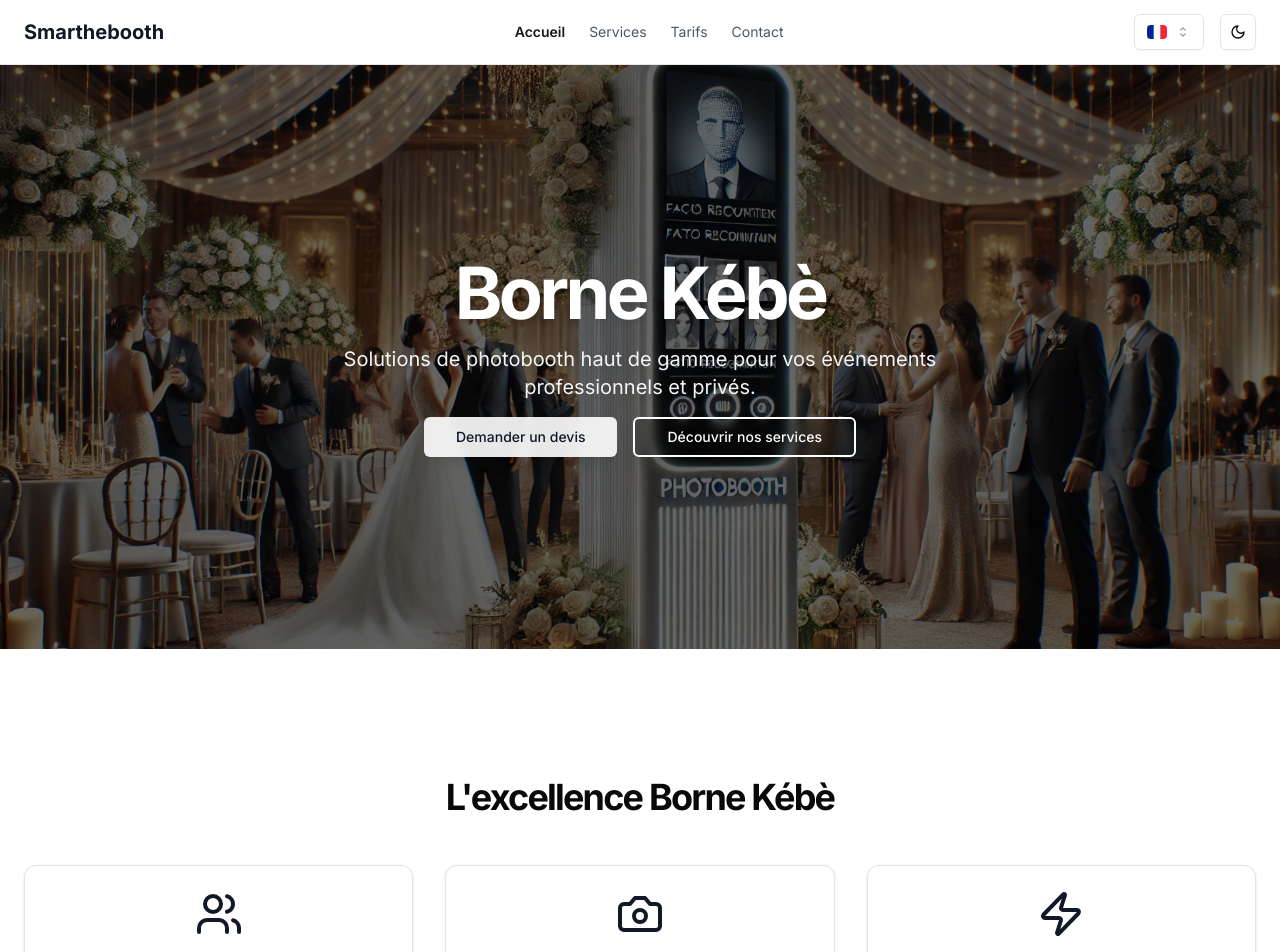
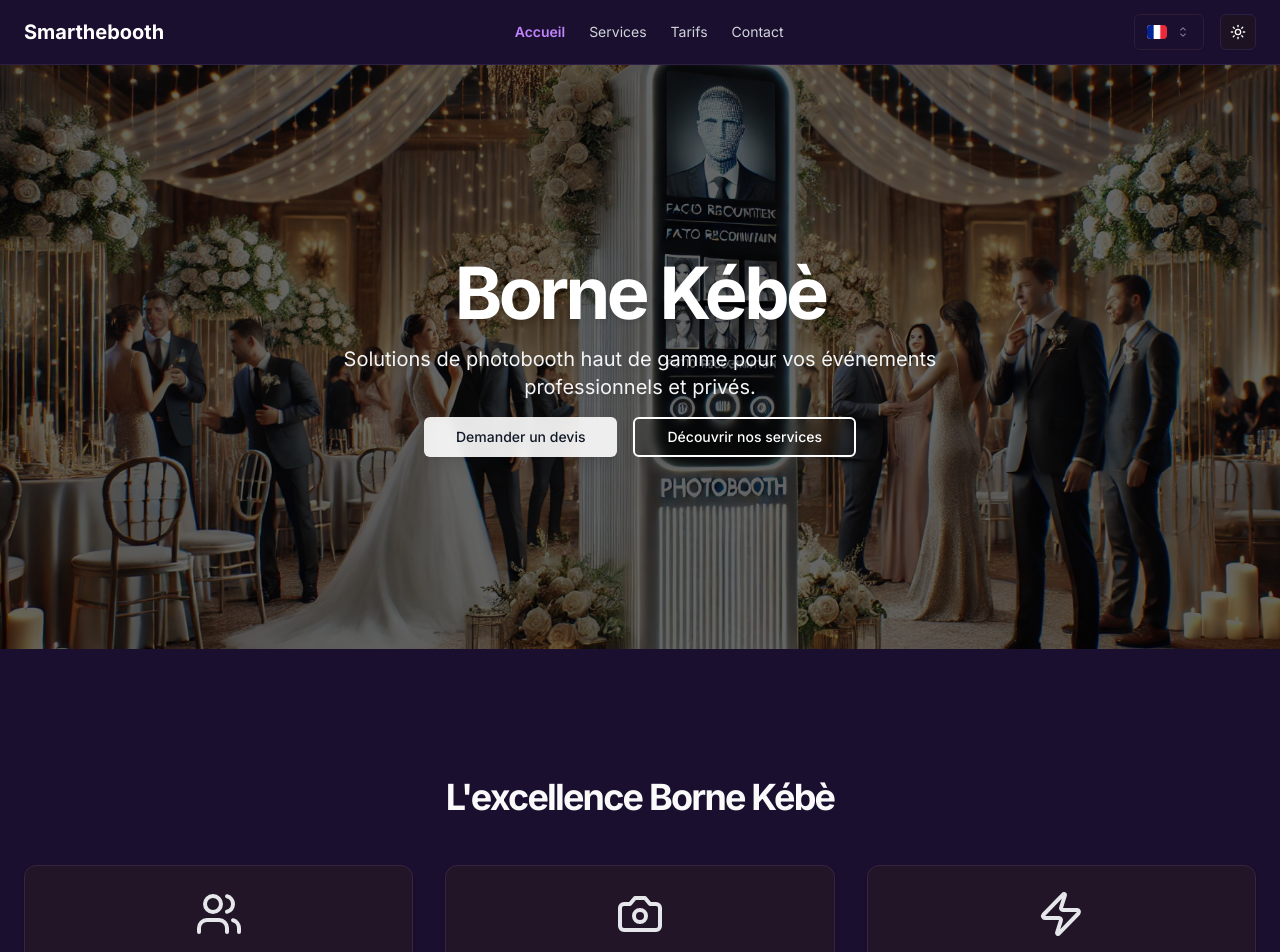
Before and after one commit to e-jaafar/borne-kebe, a Next.js app: page / in a window 1280 px wide. Shown: the top 952 px of the page. Built offline with nearby package versions, Linux system fonts and the light colour scheme; no server answers.

Commit message:
add modif

```diff
--- a/app/layout.tsx
+++ b/app/layout.tsx
@@ -18,7 +18,7 @@ export default function RootLayout({
   children: React.ReactNode
 }) {
   return (
-    <html lang="fr" suppressHydrationWarning>
+    <html lang="en" className="dark">
       <body className={inter.className}>
         <LangProvider>
           <div className="min-h-screen flex flex-col">
--- a/app/page.tsx
+++ b/app/page.tsx
@@ -321,11 +321,13 @@ export default function Component() {
               </FadeIn>
             ))}
           </div>
+          <FadeIn delay={0.4}>
             <div className="text-center mt-12">
               <Button asChild size="lg" className="bg-gray-900 dark:bg-gray-200 text-white dark:text-gray-900 hover:bg-gray-800 dark:hover:bg-gray-300 transition-all duration-300">
                 <Link href="/features">{t.features.cta}</Link>
               </Button>
             </div>
+          </FadeIn>
         </div>
       </section>
 
@@ -466,21 +468,25 @@ export default function Component() {
 
       <section className="w-full py-12 md:py-24 lg:py-32 bg-white dark:bg-[#1a0f2e]">
         <div className="container mx-auto max-w-7xl px-4 md:px-6">
+          <FadeIn>
             <div className="text-center mb-16">
               <h2 className="text-3xl font-bold tracking-tighter sm:text-4xl mb-4">{t.howItWorks.title}</h2>
               <p className="text-xl text-gray-600 dark:text-gray-400">{t.howItWorks.subtitle}</p>
             </div>
+          </FadeIn>
           <div className="grid grid-cols-1 md:grid-cols-2 lg:grid-cols-4 gap-8">
             {t.howItWorks.steps.map((step, index) => {
               const Icon = step.icon
               return (
-                <div key={index} className="flex flex-col items-center text-center space-y-4">
+                <FadeIn key={index} delay={index * 0.1}>
+                  <div className="flex flex-col items-center text-center space-y-4">
                     <div className="w-16 h-16 rounded-full bg-purple-100 dark:bg-purple-900/20 flex items-center justify-center">
                       <Icon className="h-8 w-8 text-purple-600 dark:text-purple-400" />
                     </div>
                     <h3 className="text-xl font-semibold">{step.title}</h3>
                     <p className="text-gray-600 dark:text-gray-400">{step.description}</p>
                   </div>
+                </FadeIn>
               )
             })}
           </div>
@@ -489,16 +495,20 @@ export default function Component() {
 
       <section className="w-full py-12 md:py-24 lg:py-32 bg-gray-100 dark:bg-[#140b24]">
         <div className="container mx-auto max-w-7xl px-4 md:px-6">
+          <FadeIn>
             <div className="text-center mb-16">
               <h2 className="text-3xl font-bold tracking-tighter sm:text-4xl mb-4">{t.faq.title}</h2>
               <p className="text-xl text-gray-600 dark:text-gray-400">{t.faq.subtitle}</p>
             </div>
+          </FadeIn>
           <div className="grid gap-6 max-w-3xl mx-auto">
             {t.faq.items.map((item, index) => (
-              <div key={index} className="bg-white dark:bg-[#2d1f42] rounded-lg p-6 hover:shadow-lg transition-all duration-300">
+              <FadeIn key={index} delay={index * 0.1} direction="right">
+                <div className="bg-white dark:bg-[#2d1f42] rounded-lg p-6 hover:shadow-lg transition-all duration-300">
                   <h3 className="text-lg font-semibold mb-2">{item.question}</h3>
                   <p className="text-gray-600 dark:text-gray-400">{item.answer}</p>
                 </div>
+              </FadeIn>
             ))}
           </div>
         </div>
--- a/components/navbar.tsx
+++ b/components/navbar.tsx
@@ -33,7 +33,7 @@ const translations = {
 export function Navbar() {
   const { lang, setLang } = useLang()
   const [mounted, setMounted] = useState(false)
-  const [darkMode, setDarkMode] = useState(false)
+  const [darkMode, setDarkMode] = useState(true)
   const pathname = usePathname()
   const t = translations[lang as keyof typeof translations]
 
@@ -41,7 +41,9 @@ export function Navbar() {
   useEffect(() => {
     setMounted(true)
     const savedDarkMode = localStorage.getItem('darkMode')
-    if (savedDarkMode !== null) {
+    if (savedDarkMode === null) {
+      localStorage.setItem('darkMode', 'true')
+    } else {
       setDarkMode(JSON.parse(savedDarkMode))
     }
   }, [])
--- a/components/ui/motion.tsx
+++ b/components/ui/motion.tsx
@@ -3,35 +3,44 @@
 import { motion, useInView } from 'framer-motion'
 import { useRef, type ReactNode } from 'react'
 
+type Direction = 'up' | 'down' | 'left' | 'right'
+
+type DirectionOffset = {
+  x?: number
+  y?: number
+}
+
 type FadeInProps = {
   children: ReactNode
   className?: string
   delay?: number
-  direction?: 'up' | 'down' | 'left' | 'right'
+  direction?: Direction
 }
 
 export function FadeIn({ children, className = '', delay = 0, direction = 'up' }: FadeInProps) {
   const ref = useRef(null)
   const isInView = useInView(ref, { once: true, margin: "-100px" })
 
-  const directions = {
+  const directions: Record<Direction, DirectionOffset> = {
     up: { y: 40 },
     down: { y: -40 },
     left: { x: 40 },
     right: { x: -40 }
   }
 
+  const currentDirection = directions[direction]
+
   return (
     <motion.div
       ref={ref}
       initial={{
         opacity: 0,
-        ...directions[direction]
+        ...currentDirection
       }}
       animate={{
         opacity: isInView ? 1 : 0,
-        y: isInView ? 0 : directions[direction].y,
-        x: isInView ? 0 : directions[direction].x
+        y: isInView ? 0 : currentDirection.y ?? 0,
+        x: isInView ? 0 : currentDirection.x ?? 0
       }}
       transition={{
         duration: 0.7,
```
Lines whose indentation alone changed are shown as unchanged.
